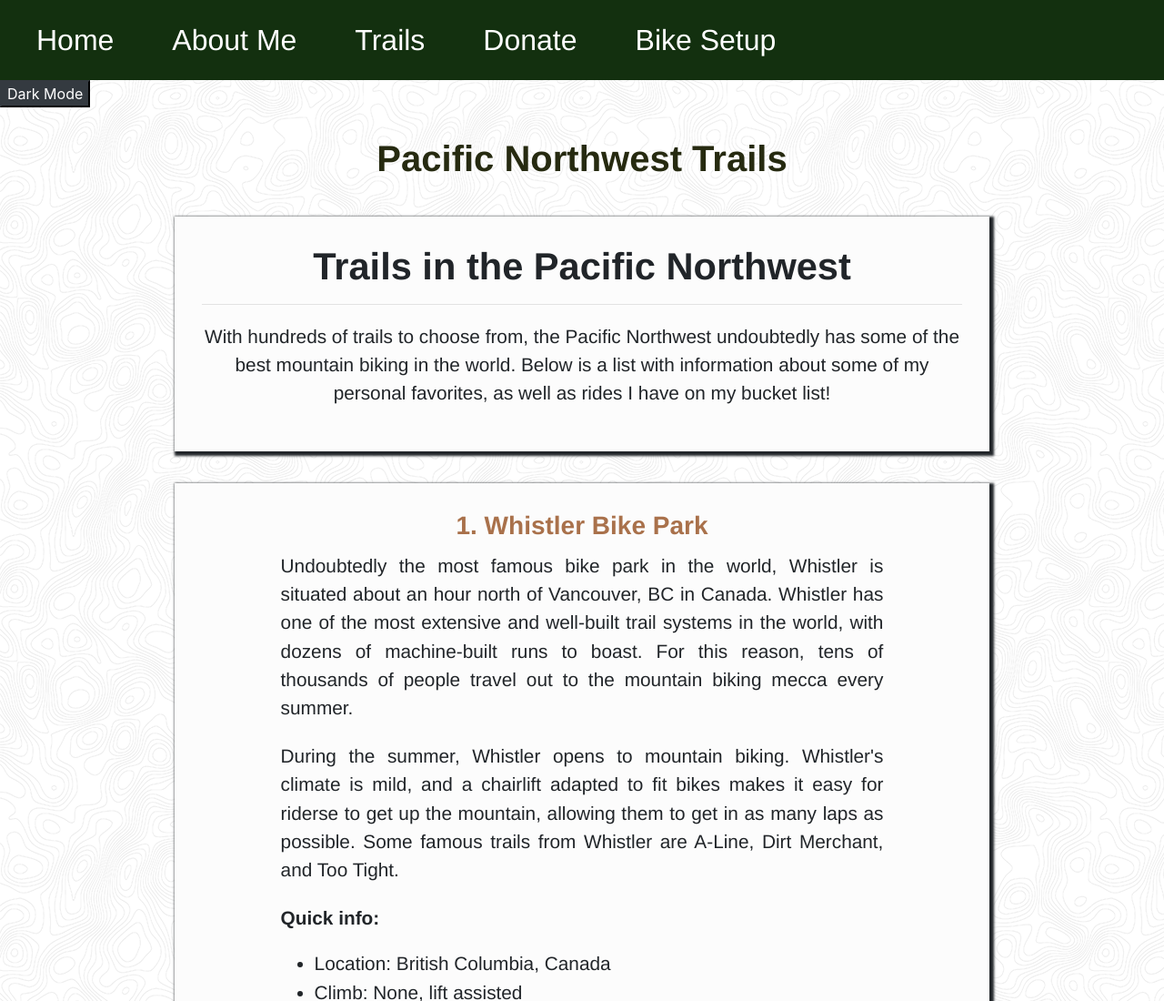
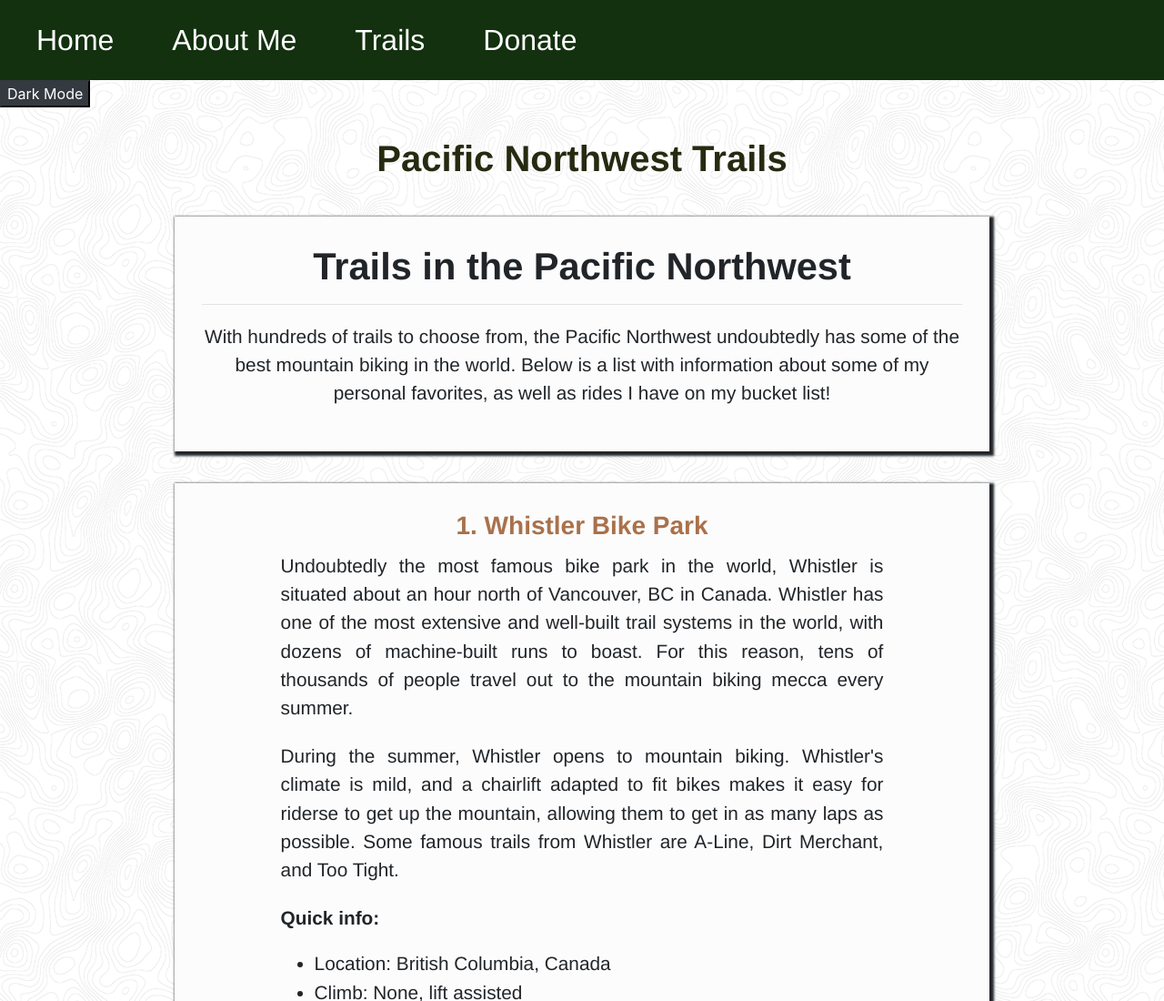
Before and after one commit to wwu-cptr220-a20/project-QuintonPrice, a website: page trails/trails.html in a window 1280 px wide. Shown: the top 1100 px of the page at 91% size. Drawn offline with nearby package versions, Linux system fonts and the light colour scheme.

Commit message:
fixed trails.html navbar item

```diff
--- a/trails/trails.html
+++ b/trails/trails.html
@@ -32,7 +32,6 @@
             <li><a href="../about-me/about-me.html">About Me</a></li>
             <li><a href="trails.html">Trails</a></li>
             <li><a href="https://www.evergreenmtb.org/support-us/donate" target="_blank">Donate</a></li>
-            <li><a href="#bike-setup">Bike Setup</a></li>
         </nav>
     </div>
 
```
